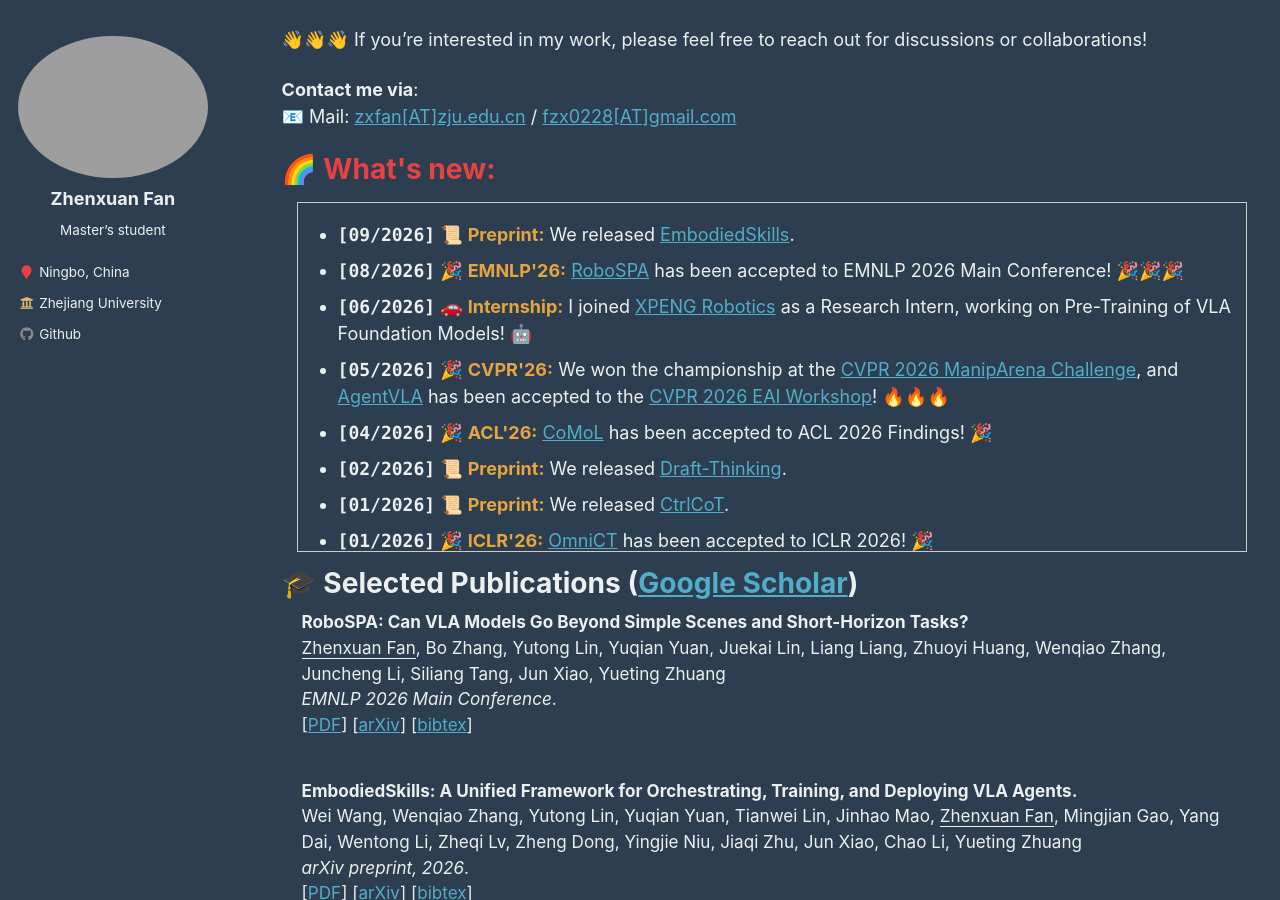
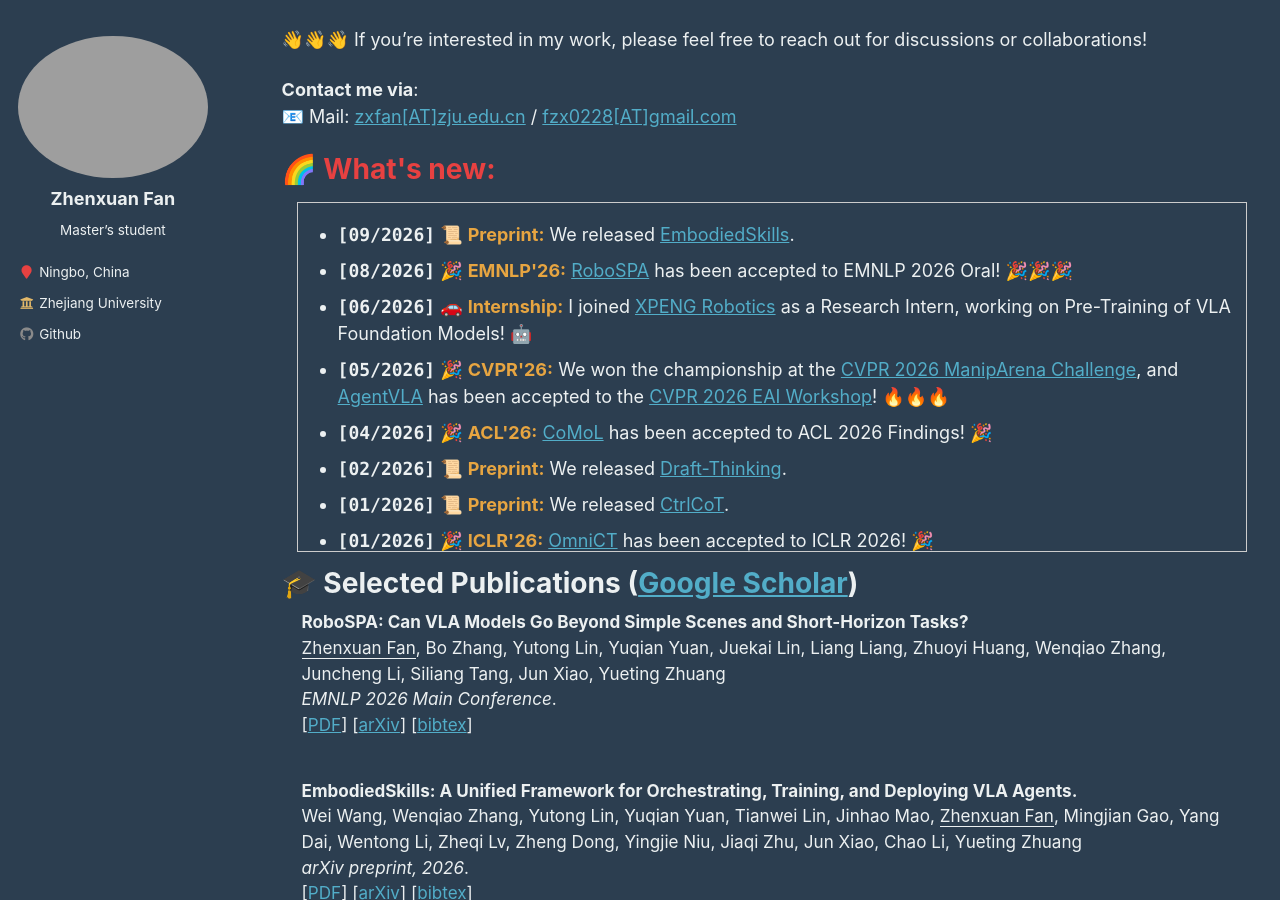
Before and after one commit to fanzhenxuan/fanzhenxuan.github.io, a Jekyll site: the page built from _pages/about.md, in a window 1280 px wide and 900 px high, scrolled down 502 px. Built offline with Jekyll 4.4.1, drawn with Linux system fonts in a browser that asks for light colours.

Commit message:
Update about.md

```diff
--- a/_pages/about.md
+++ b/_pages/about.md
@@ -29,7 +29,7 @@ In the past, I focused on the efficient training and inference of LLMs and MLLMs
 
 <ul>
   <li><strong style="font-family: Consolas;">[09/2026]</strong>  📜 <b style="color: rgb(231, 165, 65);">Preprint:</b> We released <a href="https://arxiv.org/abs/2609.01281">EmbodiedSkills</a>. </li>
-  <li><strong style="font-family: Consolas;">[08/2026]</strong>  🎉 <b style="color: rgb(231, 165, 65);">EMNLP'26:</b> <a href="https://arxiv.org/pdf/2609.05324">RoboSPA</a> has been accepted to EMNLP 2026 Main Conference! 🎉🎉🎉 </li>
+  <li><strong style="font-family: Consolas;">[08/2026]</strong>  🎉 <b style="color: rgb(231, 165, 65);">EMNLP'26:</b> <a href="https://arxiv.org/pdf/2609.05324">RoboSPA</a> has been accepted to EMNLP 2026 Oral! 🎉🎉🎉 </li>
   <li><strong style="font-family: Consolas;">[06/2026]</strong>  🚗 <b style="color: rgb(231, 165, 65);">Internship:</b> I joined <a href="https://www.xpeng.com/">XPENG Robotics</a>  as a Research Intern, working on Pre-Training of VLA Foundation Models! 🤖 </li>
   <li><strong style="font-family: Consolas;">[05/2026]</strong>  🎉 <b style="color: rgb(231, 165, 65);">CVPR'26:</b> We won the championship at the <a href="https://maniparena.com/">CVPR 2026 ManipArena Challenge</a>, and <a href="https://embodied-ai.org/papers/2026/24_Agentic_Decomposition_for_R.pdf">AgentVLA</a> has been accepted to the <a href="https://embodied-ai.org/cvpr2026/">CVPR 2026 EAI Workshop</a>! 🔥🔥🔥 </li>
   <li><strong style="font-family: Consolas;">[04/2026]</strong>  🎉 <b style="color: rgb(231, 165, 65);">ACL'26:</b> <a href="https://arxiv.org/abs/2603.00573">CoMoL</a> has been accepted to ACL 2026 Findings! 🎉 </li>
```
